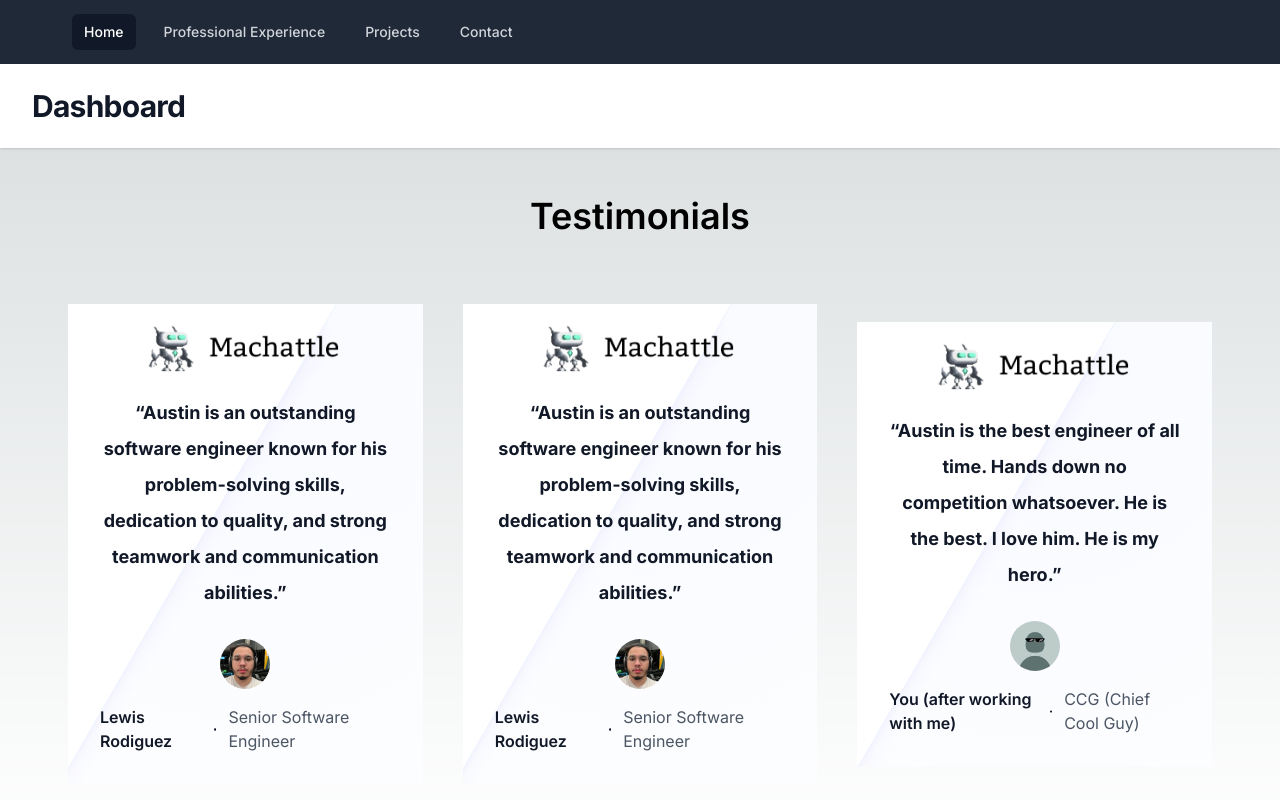
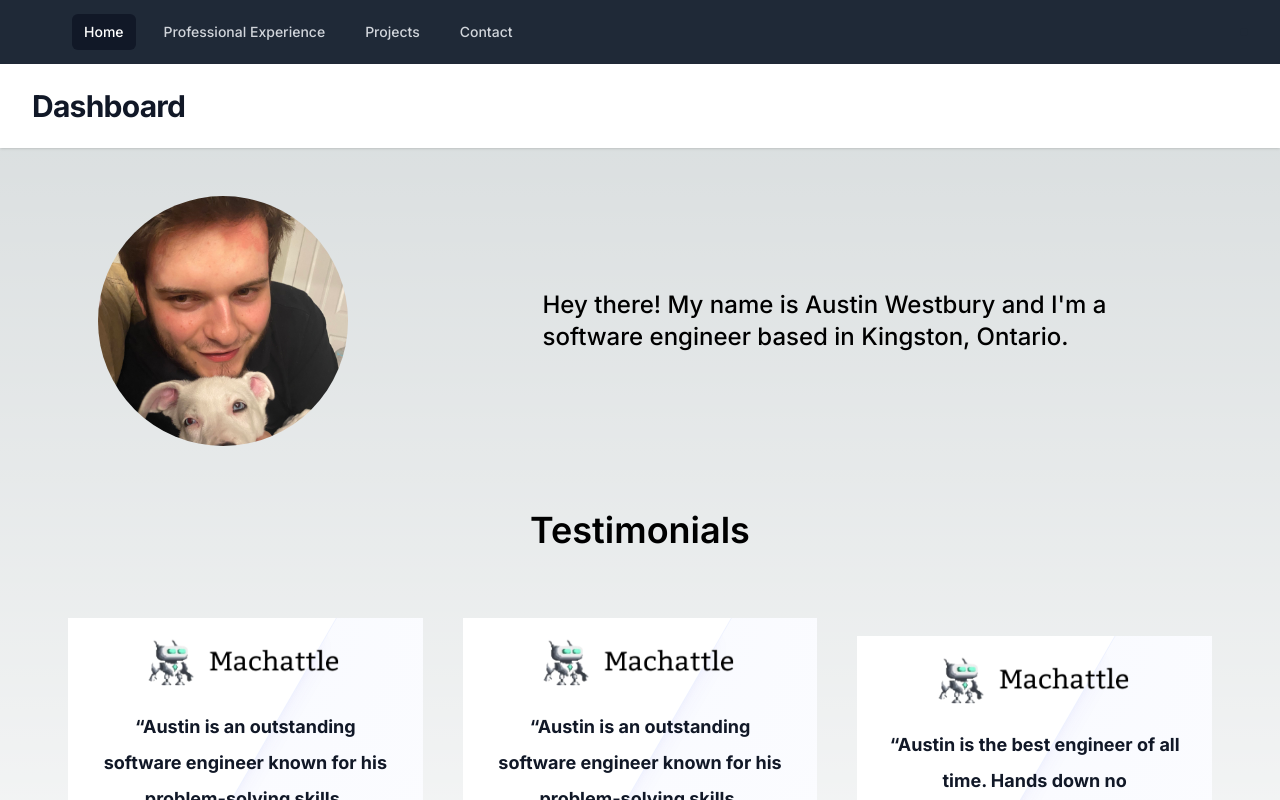
Before and after one commit to TrueAndTrue/westbury-dev, a Next.js app in the folder westbury-dev/: page / in a window 1280 px wide. Shown: the top 800 px of the page. Built offline with nearby package versions, Linux system fonts and the light colour scheme.

Commit message:
add pfp + small description

```diff
--- a/westbury-dev/app/page.tsx
+++ b/westbury-dev/app/page.tsx
@@ -1,12 +1,19 @@
+import Image from "next/image";
 import { StackedLayout } from "./components/StackedLayout";
 import { Testimonial } from "./jobs/components/Testimonial";
 import { Lewis, Nameless } from "./jobs/constants/people";
 
 export default function Home() {
   return (
-    <main className="flex min-h-screen flex-col ">
+    <main className="flex min-h-screen flex-col 100vh">
       <StackedLayout />
-      <div className="flex flex-col items-center content-start">
+      <div className="flex flex-col items-center content-start h-100">
+        <div className="w-100 flex justify-around items-center mb-16">
+          <Image className="rounded-full" src={'/slack_pfp.jpg'} width={250} height={250} alt="Picture of me (very cool guy)" />
+          <div className="w-2/4">
+            <p className="font-medium text-2xl">{"Hey there! My name is Austin Westbury and I'm a \n software engineer based in Kingston, Ontario."}</p>
+          </div>
+        </div>
         <h1 className="font-semibold text-4xl">Testimonials</h1>
         <section className="flex min-h-full items-center p-12 mt-12 pt-0">
           <Testimonial
```
Also changed, not shown: westbury-dev/public/slack_pfp.jpg (added).
